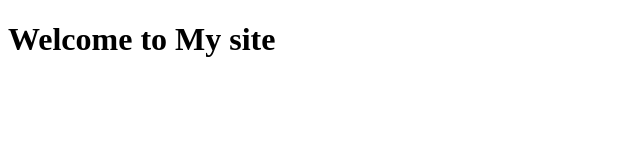
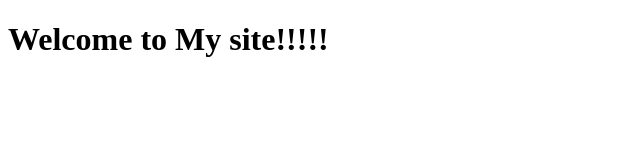
Before and after one commit to milenatsouedari12-ai/repo, a plain HTML site: page index.html in a window 1280 px wide. Shown: the full height of the page, 0-640 px from the left. Drawn offline with Linux system fonts and the light colour scheme.

Commit message:
Update index.html

```diff
--- a/index.html
+++ b/index.html
@@ -4,6 +4,6 @@
     <title>My webstite</title>
   </head>
   <body>
-    <h1>Welcome to My site</h1>
+    <h1>Welcome to My site!!!!!</h1>
   </body>
 </html>
```
